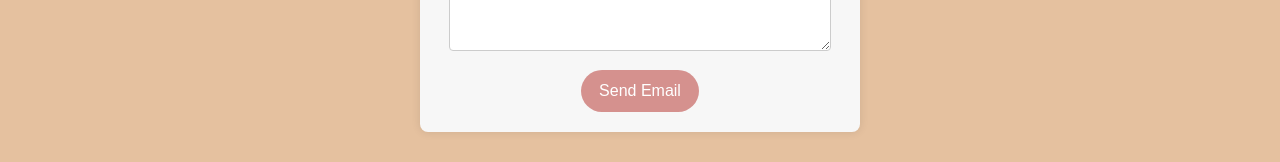
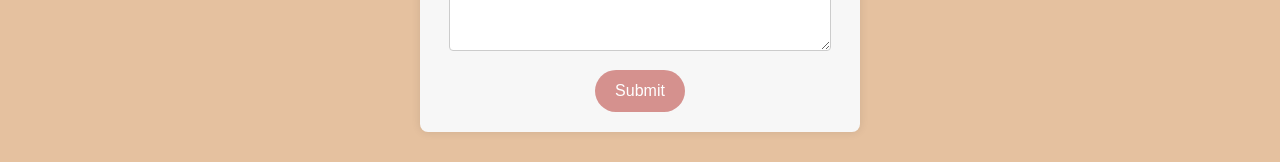
Before and after one commit to wliederer/betsy, a React (Create React App) app: page / in a window 1280 px wide. Shown: the part 713-875 px from the top of the page. Built offline with nearby package versions, Linux system fonts and the light colour scheme.

Commit message:
improve form

```diff
--- a/package.json
+++ b/package.json
@@ -13,6 +13,7 @@
     "react-loader-spinner": "^6.1.6",
     "react-multi-carousel": "^2.8.4",
     "react-scripts": "5.0.1",
+    "react-toastify": "^10.0.5",
     "rolly-polly-polls": "^0.8.0",
     "web-vitals": "^2.1.4"
   },
--- a/src/App.js
+++ b/src/App.js
@@ -16,18 +16,14 @@ function App() {
   const [isOpen, setIsOpen] = useState(false)
   const [poll, setPoll] = useState(null)
   const [isSent, setIsSent] = useState(true)
-  const [showPopup, setShowPopup] = useState(false);
 
-  const handleClose = () => {
-    setShowPopup(false)
-  }
+
 
   return (
     <div className="App">
       <Header open={isOpen} setIsOpen={setIsOpen} />
       <Hero />
-      <SendEmail setIsSent={setIsSent} setShowPopup={setShowPopup} />
-      {showPopup ? <OverlayCard message={"Your request has been received. Thank You!"} toggle={handleClose} /> : null}
+      <SendEmail setIsSent={setIsSent} />
       <FAQSection />
     </div>
   )
--- a/src/Components/SendEmail.css
+++ b/src/Components/SendEmail.css
@@ -63,21 +63,47 @@ textarea {
   resize: vertical;
 }
 
+.button-container {
+  display: flex;
+  justify-content: center;
+}
+
 /* Button styles */
 .send {
   background-color: #d5918e;
   color: #fff;
-  padding: 12px 18px;
+  /* padding: 12px 18px; */
   border: none;
   border-radius: 4px;
   font-size: 16px;
   cursor: pointer;
   min-width: 48px;
+  width:90px;
   border-radius: 24px;
   transition: transform 0.2s ease-in-out;
+  display: flex;
+  justify-content: center;
+  align-items: center;
+  height: 42px;
 }
 
 .send:hover {
   box-shadow: 0px 0px 8px rgba(0, 0, 0, 0.1);
   background-color: #AA4A44;
 }
+
+.spinner {
+  border: 4px solid rgba(0, 0, 0, 0.1);
+  border-left-color: #333;
+  border-radius: 50%;
+  width: 24px;
+  height: 24px;
+  animation: spin 1s linear infinite;
+
+}
+
+@keyframes spin {
+  to {
+    transform: rotate(360deg);
+  }
+}
--- a/src/Components/SendEmail.js
+++ b/src/Components/SendEmail.js
@@ -1,7 +1,8 @@
-import React, { useState } from 'react'
+import React, { useEffect, useState } from 'react'
 import './SendEmail.css'
 import emailjs from '@emailjs/browser'
-
+import { ToastContainer, toast } from 'react-toastify';
+import 'react-toastify/dist/ReactToastify.css';
 const SERVICE_ID = 'service_8om0mif'
 const TEMPLATE_ID = 'template_spprxgg'
 const PUBLIC_KEY = '2eyHiJYODn1OC-921'
@@ -14,8 +15,12 @@ const SendEmail = (props) => {
   const [city, setCity] = useState('')
   const [state, setState] = useState('')
   const [zip, setZip] = useState('')
+  const [loading, setLoading] = useState(false);
+  const notify = (message) => toast(message);
+
 
   const handleSendEmail = async (obj) => {
+    setLoading(true)
     let result = ''
     for (let key in obj) {
       if (obj.hasOwnProperty(key)) {
@@ -26,10 +31,12 @@ const SendEmail = (props) => {
     emailjs.send(SERVICE_ID, TEMPLATE_ID, { message: result }, PUBLIC_KEY).then(
       (result) => {
         console.log(result.text)
-        props.setShowPopup(true)
+        setLoading(false)
+        notify("🦄 Success you are getting stickers!")
       },
       (error) => {
         console.log(error.text)
+        notify("Uh Oh! something went wrong try again")
       },
     )
   }
@@ -106,10 +113,10 @@ const SendEmail = (props) => {
             onChange={(e) => setMessage(e.target.value)}
             placeholder="Want a free custom sticker? Include your email or social and I will get in contact and create a free custom sticker for you!"
           />
-          <div>
+          <div className='button-container'>
             <button
               className="send"
-              disabled={zip.length < 5 && address.length === 0}
+              disabled={zip.length < 5 && address.length === 0 || loading}
               onClick={(e) => {
                 e.preventDefault()
                 handleSendEmail({ address, city, state, zip, message }).then(
@@ -120,11 +127,16 @@ const SendEmail = (props) => {
                 )
               }}
             >
-              Send Email
+              {loading ? (
+                <span className="spinner" aria-hidden="true"></span>
+              ) : (
+                'Submit'
+              )}
             </button>
           </div>
         </form>
       </div>
+      <ToastContainer toastStyle={{ backgroundColor: "#f7f7f7" }} />
     </div>
   )
 }
```
Also changed, not shown: 1 other file (tests, documents, lock files or other folders).
